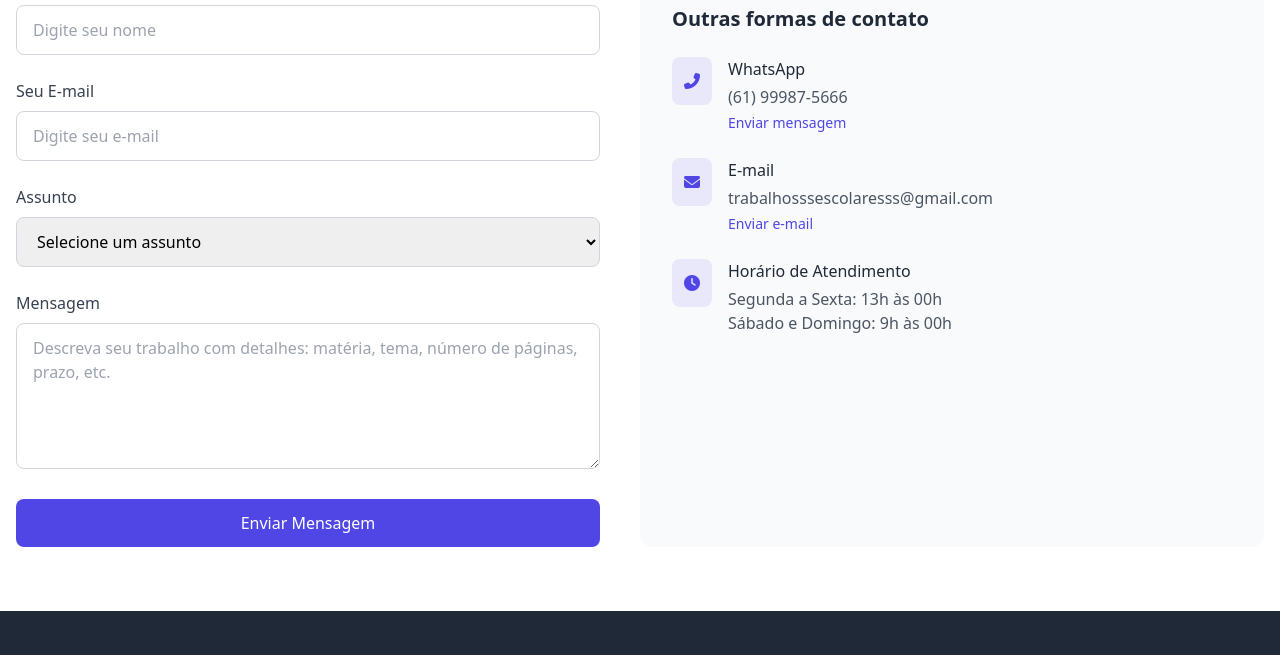
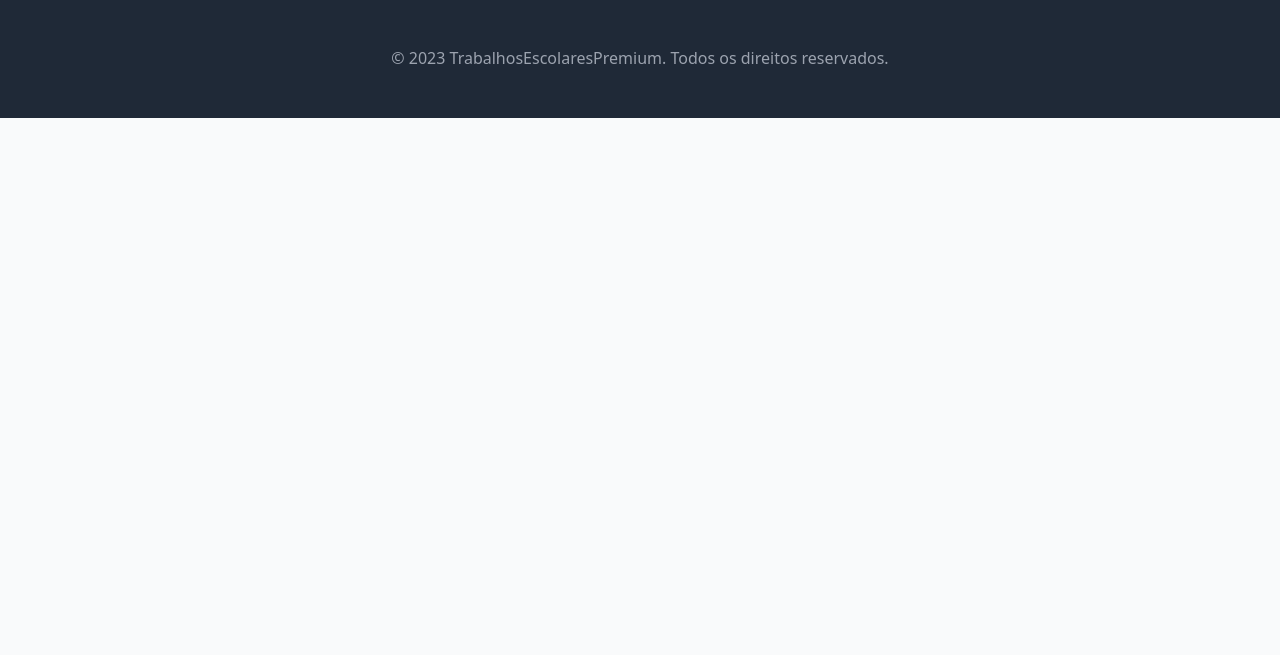
Before and after one commit to TrabalhosEscolaress/TrabalhosEscolares, a plain HTML site: page index.html in a window 1280 px wide. Shown: the part 4172-4827 px from the top of the page. After the commit the page ends 4290 px from the top, so only its background shows below. Drawn offline with nearby package versions, Linux system fonts and the light colour scheme.

Commit message:
Update index.html

```diff
--- a/index.html
+++ b/index.html
@@ -413,81 +413,6 @@
         </div>
     </section>
 
-    <!-- Contact Section -->
-    <section id="contact" class="py-16 bg-white">
-        <div class="container mx-auto px-4">
-            <div class="text-center mb-16">
-                <h2 class="text-3xl font-bold text-dark mb-4">Entre em Contato</h2>
-                <p class="text-gray-600 max-w-2xl mx-auto">Envie sua solicitação ou tire suas dúvidas. Respondemos rapidamente!</p>
-            </div>
-            <div class="flex flex-col md:flex-row">
-                <div class="md:w-1/2 mb-10 md:mb-0 md:pr-10">
-                    <form class="space-y-6">
-                        <div>
-                            <label for="name" class="block text-gray-700 font-medium mb-2">Seu Nome</label>
-                            <input type="text" id="name" class="w-full px-4 py-3 border border-gray-300 rounded-lg focus:ring-2 focus:ring-primary focus:border-transparent" placeholder="Digite seu nome">
-                        </div>
-                        <div>
-                            <label for="email" class="block text-gray-700 font-medium mb-2">Seu E-mail</label>
-                            <input type="email" id="email" class="w-full px-4 py-3 border border-gray-300 rounded-lg focus:ring-2 focus:ring-primary focus:border-transparent" placeholder="Digite seu e-mail">
-                        </div>
-                        <div>
-                            <label for="subject" class="block text-gray-700 font-medium mb-2">Assunto</label>
-                            <select id="subject" class="w-full px-4 py-3 border border-gray-300 rounded-lg focus:ring-2 focus:ring-primary focus:border-transparent">
-                                <option value="">Selecione um assunto</option>
-                                <option value="humanas">Trabalho de Humanas</option>
-                                <option value="exatas">Trabalho de Exatas</option>
-                                <option value="outro">Outro assunto</option>
-                            </select>
-                        </div>
-                        <div>
-                            <label for="message" class="block text-gray-700 font-medium mb-2">Mensagem</label>
-                            <textarea id="message" rows="5" class="w-full px-4 py-3 border border-gray-300 rounded-lg focus:ring-2 focus:ring-primary focus:border-transparent" placeholder="Descreva seu trabalho com detalhes: matéria, tema, número de páginas, prazo, etc."></textarea>
-                        </div>
-                        <button type="submit" class="w-full bg-primary text-white py-3 px-6 rounded-lg font-medium hover:bg-opacity-90 transition duration-300">Enviar Mensagem</button>
-                    </form>
-                </div>
-                <div class="md:w-1/2">
-                    <div class="bg-gray-50 p-8 rounded-xl h-full">
-                        <h3 class="text-xl font-semibold text-dark mb-6">Outras formas de contato</h3>
-                        <div class="space-y-6">
-                            <div class="flex items-start">
-                                <div class="bg-primary bg-opacity-10 p-3 rounded-lg mr-4">
-                                    <i class="fas fa-phone-alt text-primary"></i>
-                                </div>
-                                <div>
-                                    <h4 class="font-medium text-dark mb-1">WhatsApp</h4>
-                                    <p class="text-gray-600">(61) 99987-5666</p>
-                                    <a href="https://wa.me/5511987654321" class="text-primary text-sm font-medium mt-1 inline-block hover:underline">Enviar mensagem</a>
-                                </div>
-                            </div>
-                            <div class="flex items-start">
-                                <div class="bg-primary bg-opacity-10 p-3 rounded-lg mr-4">
-                                    <i class="fas fa-envelope text-primary"></i>
-                                </div>
-                                <div>
-                                    <h4 class="font-medium text-dark mb-1">E-mail</h4>
-                                    <p class="text-gray-600">trabalhosssescolaresss@gmail.com</p>
-                                    <a href="mailto:contato@trabalhospremium.com" class="text-primary text-sm font-medium mt-1 inline-block hover:underline">Enviar e-mail</a>
-                                </div>
-                            </div>
-                            <div class="flex items-start">
-                                <div class="bg-primary bg-opacity-10 p-3 rounded-lg mr-4">
-                                    <i class="fas fa-clock text-primary"></i>
-                                </div>
-                                <div>
-                                    <h4 class="font-medium text-dark mb-1">Horário de Atendimento</h4>
-                                    <p class="text-gray-600">Segunda a Sexta: 13h às 00h</p>
-                                    <p class="text-gray-600">Sábado e Domingo: 9h às 00h</p>
-                                </div>
-                            </div>
-                        </div>
-                    </div>
-                </div>
-            </div>
-        </div>
-    </section>
-
     <!-- Footer -->
     <footer class="bg-dark text-white py-12">
         <div class="container mx-auto px-4">
@@ -540,7 +465,7 @@
     </footer>
 
     <!-- WhatsApp Float Button -->
-    <a href="https://wa.me/5511987654321" class="fixed bottom-6 right-6 bg-green-500 text-white w-14 h-14 rounded-full flex items-center justify-center shadow-lg hover:bg-green-600 transition duration-300 z-50">
+    <a href="https://wa.me/5561999875666" class="fixed bottom-6 right-6 bg-green-500 text-white w-14 h-14 rounded-full flex items-center justify-center shadow-lg hover:bg-green-600 transition duration-300 z-50">
         <i class="fab fa-whatsapp text-2xl"></i>
     </a>
 
```
